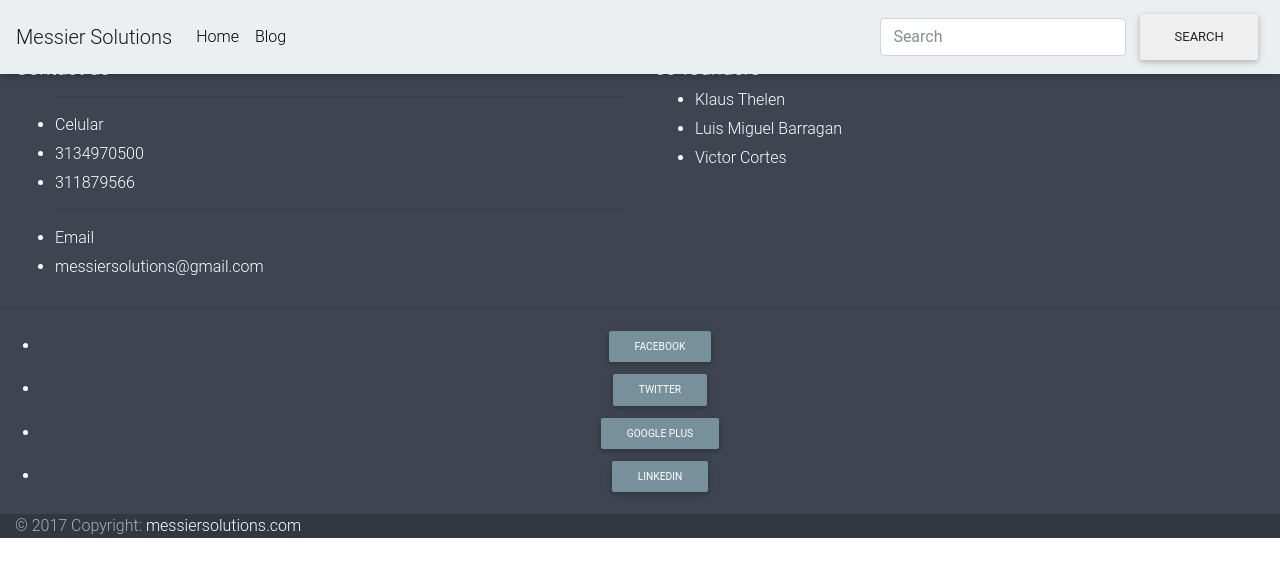
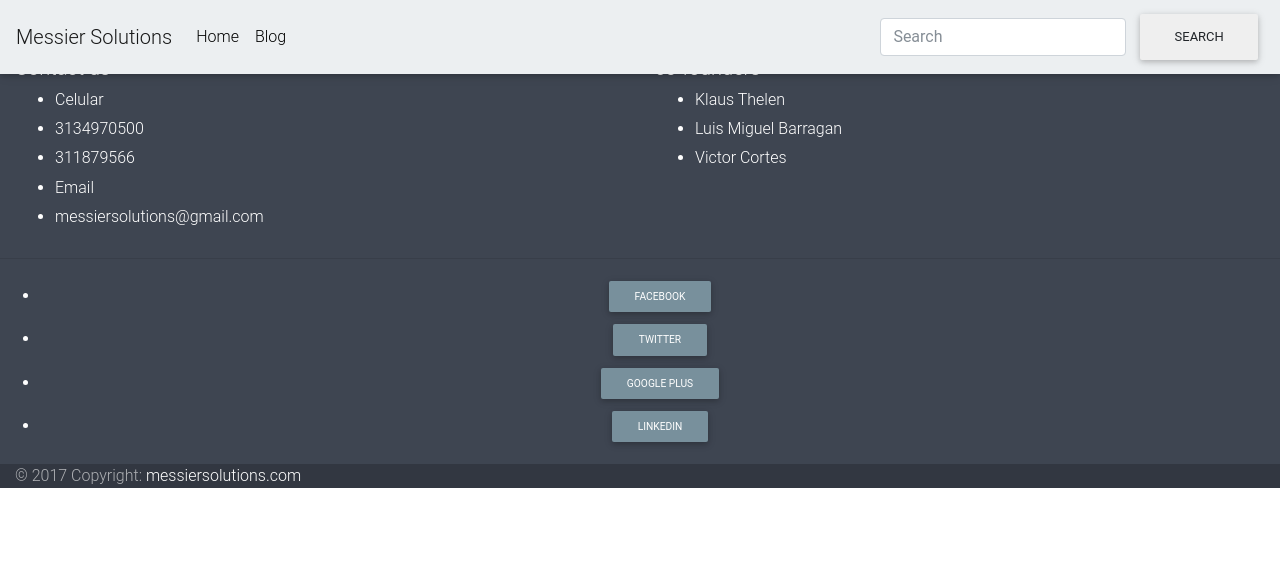
Before and after one commit to LuisMiguel7030/messier, a React (Create React App) app: page /blog in a window 1280 px wide. Shown: the top 576 px of the page. Built offline with nearby package versions, Linux system fonts and the light colour scheme.

Commit message:
delete hr from contact us in the footer

```diff
--- a/src/components/contentpages/Footer.js
+++ b/src/components/contentpages/Footer.js
@@ -11,11 +11,9 @@ const Footer = () => (
               <div className="col-md-6">
                   <h5 className="title font-bold">Contact us</h5>
                   <ul>
-                    <hr/>
                     <li><h6 className="font-bold">Celular</h6></li>
                     <li><h6>3134970500</h6></li>
                     <li><h6>311879566</h6></li>
-                    <hr/>
                     <li><h6 className="font-bold">Email</h6></li>
                     <li><h6>messiersolutions@gmail.com</h6></li>
                   </ul>
```
